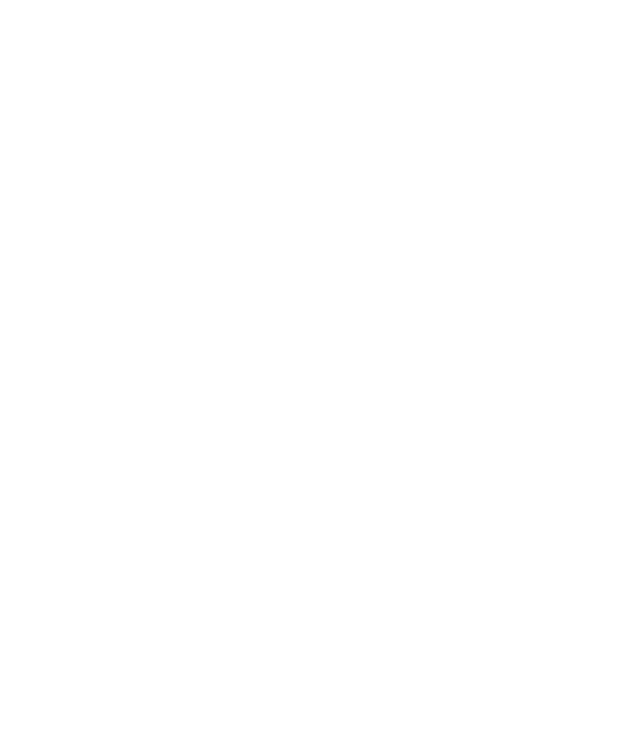
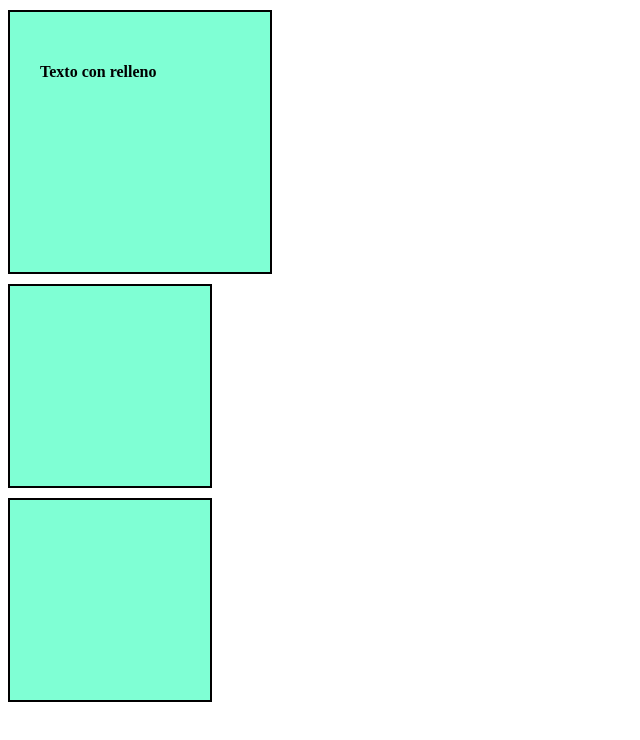
Before and after one commit to softwarelogicc-wq/Proyecto-desarrollo-web-full, a plain HTML site: page Css/Modelado-de-caja/Index.html in a window 1280 px wide. Shown: the whole page, without its empty margins (0-640 px from the left). Drawn offline with Linux system fonts and the light colour scheme.

Commit message:
Modelado de caja y primeros pasos con CSS

```diff
--- /dev/null
+++ b/Css/Modelado-de-caja/Index.css
@@ -0,0 +1,11 @@
+div{
+    height: 200px; /*Altura*/
+    width: 200px; /*ancho*/
+    background-color: aquamarine; /*color*/
+    margin-top: 10px; /*la margen va de adentro hacia afuera*/
+    border: 2px solid black ;  /* se puede aplicar mas un valor en una misma fila del borde hacia adentro*/
+}
+#contenedor{
+    padding: 30px ; /* para aplicar rellenos en todas las direcciones*/
+
+}
--- a/Modelado-de-caja.html
+++ b/Css/Modelado-de-caja/Index.html
@@ -4,10 +4,11 @@
     <meta charset="UTF-8">
     <meta name="viewport" content="width=device-width, initial-scale=1.0">
     <title>Modelado de Caja</title>
+    <link rel="stylesheet" href="Index.css ">
 </head>
 <body>
-    <div>
-
+    <div id="contenedor">
+        <h4>Texto con relleno</h4>
     </div>
     <div>
 
```
